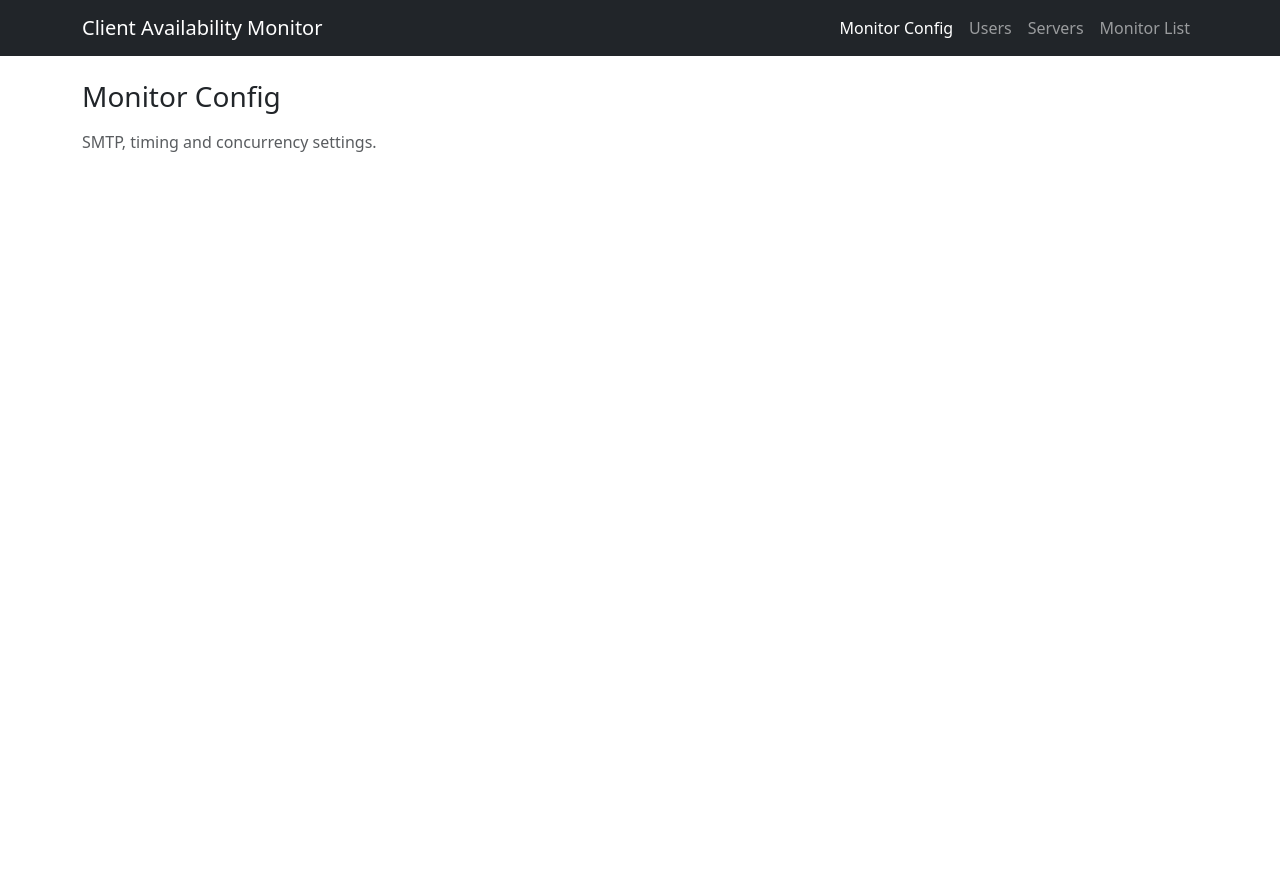
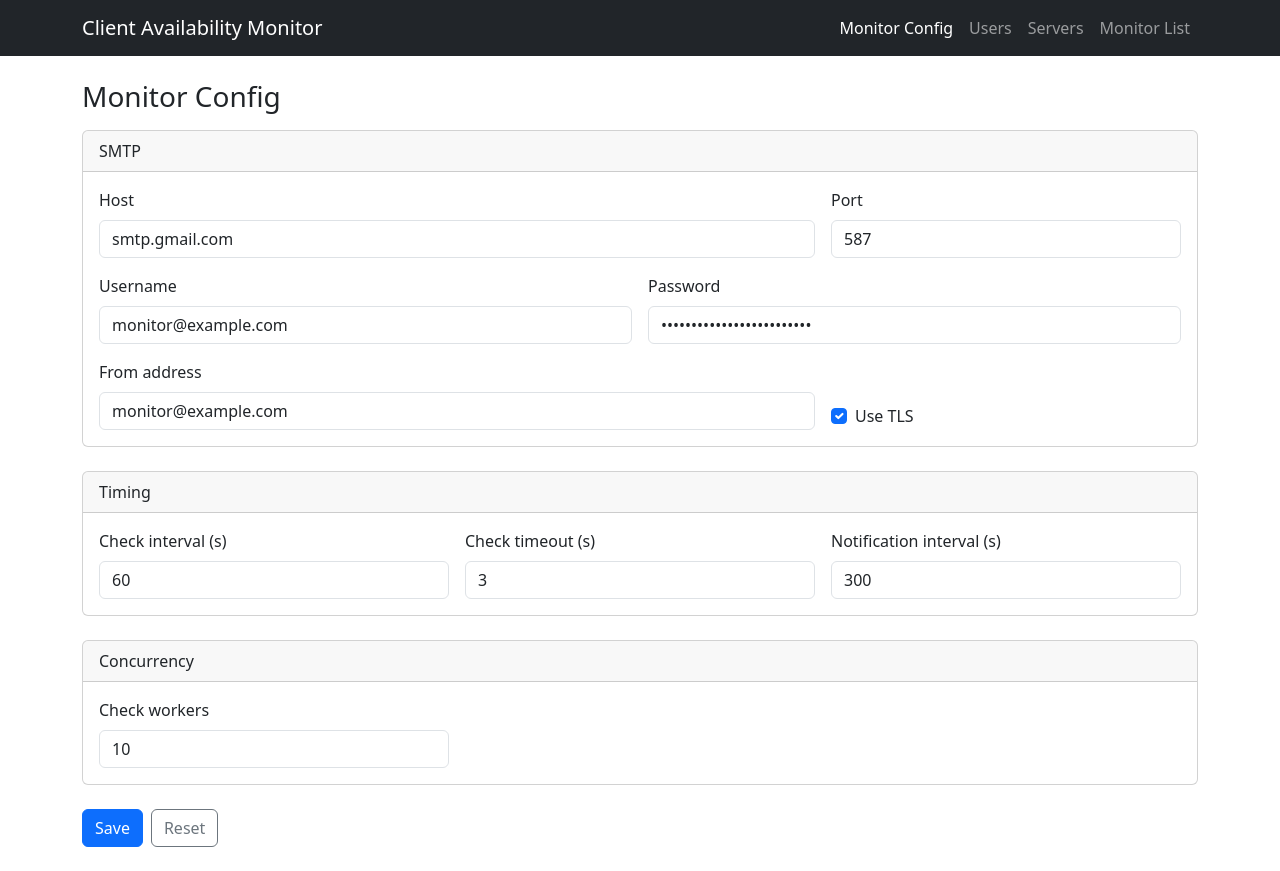
Before and after one commit to davidsantana06/client-availability-monitor, an Angular app: page /monitor-config in a window 1280 px wide. Before the commit the page ends 800 px from the top, so only its background shows below. Built offline with nearby package versions, Linux system fonts and the light colour scheme.

Commit message:
feat: add monitor list component

```diff
--- a/src/app/components/monitor-config/monitor-config.component.html
+++ b/src/app/components/monitor-config/monitor-config.component.html
@@ -1,2 +1,147 @@
 <h1 class="h3 mb-3">Monitor Config</h1>
-<p class="text-muted">SMTP, timing and concurrency settings.</p>
+
+<div *ngIf="saved" class="alert alert-success" role="alert">Configuration saved.</div>
+<div *ngIf="failed" class="alert alert-danger" role="alert">
+  Please fix the highlighted fields before saving.
+</div>
+
+<form [formGroup]="form" (ngSubmit)="save()" novalidate>
+  <div class="card mb-4" formGroupName="smtp">
+    <div class="card-header">SMTP</div>
+    <div class="card-body">
+      <div class="row g-3">
+        <div class="col-md-8">
+          <label class="form-label" for="smtp-host">Host</label>
+          <input
+            id="smtp-host"
+            type="text"
+            class="form-control"
+            formControlName="host"
+            [class.is-invalid]="invalid('smtp.host')"
+          />
+          <div class="invalid-feedback">Host is required.</div>
+        </div>
+        <div class="col-md-4">
+          <label class="form-label" for="smtp-port">Port</label>
+          <input
+            id="smtp-port"
+            type="number"
+            class="form-control"
+            formControlName="port"
+            [class.is-invalid]="invalid('smtp.port')"
+          />
+          <div class="invalid-feedback">Enter a valid port (1–65535).</div>
+        </div>
+        <div class="col-md-6">
+          <label class="form-label" for="smtp-username">Username</label>
+          <input
+            id="smtp-username"
+            type="text"
+            class="form-control"
+            formControlName="username"
+            [class.is-invalid]="invalid('smtp.username')"
+          />
+          <div class="invalid-feedback">Username is required.</div>
+        </div>
+        <div class="col-md-6">
+          <label class="form-label" for="smtp-password">Password</label>
+          <input
+            id="smtp-password"
+            type="password"
+            class="form-control"
+            formControlName="password"
+            [class.is-invalid]="invalid('smtp.password')"
+          />
+          <div class="invalid-feedback">Password is required.</div>
+        </div>
+        <div class="col-md-8">
+          <label class="form-label" for="smtp-from">From address</label>
+          <input
+            id="smtp-from"
+            type="email"
+            class="form-control"
+            formControlName="from_address"
+            [class.is-invalid]="invalid('smtp.from_address')"
+          />
+          <div class="invalid-feedback">Enter a valid e-mail address.</div>
+        </div>
+        <div class="col-md-4 d-flex align-items-end">
+          <div class="form-check">
+            <input
+              id="smtp-tls"
+              type="checkbox"
+              class="form-check-input"
+              formControlName="use_tls"
+            />
+            <label class="form-check-label" for="smtp-tls">Use TLS</label>
+          </div>
+        </div>
+      </div>
+    </div>
+  </div>
+
+  <div class="card mb-4" formGroupName="timing">
+    <div class="card-header">Timing</div>
+    <div class="card-body">
+      <div class="row g-3">
+        <div class="col-md-4">
+          <label class="form-label" for="t-interval">Check interval (s)</label>
+          <input
+            id="t-interval"
+            type="number"
+            class="form-control"
+            formControlName="check_interval_in_seconds"
+            [class.is-invalid]="invalid('timing.check_interval_in_seconds')"
+          />
+          <div class="invalid-feedback">Enter a positive integer.</div>
+        </div>
+        <div class="col-md-4">
+          <label class="form-label" for="t-timeout">Check timeout (s)</label>
+          <input
+            id="t-timeout"
+            type="number"
+            class="form-control"
+            formControlName="check_timeout_in_seconds"
+            [class.is-invalid]="invalid('timing.check_timeout_in_seconds')"
+          />
+          <div class="invalid-feedback">Enter a positive integer.</div>
+        </div>
+        <div class="col-md-4">
+          <label class="form-label" for="t-notif">Notification interval (s)</label>
+          <input
+            id="t-notif"
+            type="number"
+            class="form-control"
+            formControlName="notification_interval_in_seconds"
+            [class.is-invalid]="invalid('timing.notification_interval_in_seconds')"
+          />
+          <div class="invalid-feedback">Enter a positive integer.</div>
+        </div>
+      </div>
+    </div>
+  </div>
+
+  <div class="card mb-4" formGroupName="concurrency">
+    <div class="card-header">Concurrency</div>
+    <div class="card-body">
+      <div class="row g-3">
+        <div class="col-md-4">
+          <label class="form-label" for="c-workers">Check workers</label>
+          <input
+            id="c-workers"
+            type="number"
+            class="form-control"
+            formControlName="check_workers"
+            [class.is-invalid]="invalid('concurrency.check_workers')"
+          />
+          <div class="invalid-feedback">Enter a positive integer.</div>
+        </div>
+      </div>
+    </div>
+  </div>
+
+  <div class="d-flex gap-2">
+    <button type="submit" class="btn btn-primary">Save</button>
+    <button type="button" class="btn btn-outline-secondary" (click)="reset()">Reset</button>
+  </div>
+</form>
--- a/src/app/components/monitor-config/monitor-config.component.ts
+++ b/src/app/components/monitor-config/monitor-config.component.ts
@@ -1,10 +1,91 @@
-import { Component } from '@angular/core';
+import { Component, DestroyRef, OnInit, inject } from '@angular/core';
+import { FormBuilder, FormGroup, Validators } from '@angular/forms';
+import { takeUntilDestroyed } from '@angular/core/rxjs-interop';
+
+import { StorageService } from '../../services/storage.service';
+import { email, integer, port } from '../../validators/app-validators';
 
 @Component({
   selector: 'app-monitor-config',
   templateUrl: './monitor-config.component.html',
-  styleUrl: './monitor-config.component.css'
+  styleUrl: './monitor-config.component.css',
 })
-export class MonitorConfigComponent {
+export class MonitorConfigComponent implements OnInit {
+  private readonly fb = inject(FormBuilder);
+  private readonly storage = inject(StorageService);
+  private readonly destroyRef = inject(DestroyRef);
 
+  form!: FormGroup;
+  saved = false;
+  failed = false;
+
+  ngOnInit(): void {
+    const config = this.storage.monitorConfig;
+
+    this.form = this.fb.group({
+      smtp: this.fb.group({
+        host: [config.smtp.host, Validators.required],
+        port: [config.smtp.port, [Validators.required, port]],
+        username: [config.smtp.username, Validators.required],
+        password: [config.smtp.password, Validators.required],
+        use_tls: [config.smtp.use_tls],
+        from_address: [config.smtp.from_address, [Validators.required, email]],
+      }),
+      timing: this.fb.group({
+        check_interval_in_seconds: [
+          config.timing.check_interval_in_seconds,
+          [Validators.required, Validators.min(1), integer],
+        ],
+        check_timeout_in_seconds: [
+          config.timing.check_timeout_in_seconds,
+          [Validators.required, Validators.min(1), integer],
+        ],
+        notification_interval_in_seconds: [
+          config.timing.notification_interval_in_seconds,
+          [Validators.required, Validators.min(1), integer],
+        ],
+      }),
+      concurrency: this.fb.group({
+        check_workers: [
+          config.concurrency.check_workers,
+          [Validators.required, Validators.min(1), integer],
+        ],
+      }),
+    });
+
+    this.form.valueChanges.pipe(takeUntilDestroyed(this.destroyRef)).subscribe(() => {
+      this.saved = false;
+      this.failed = false;
+    });
+  }
+
+  invalid(path: string): boolean {
+    const control = this.form.get(path);
+    return !!control && control.invalid && control.touched;
+  }
+
+  save(): void {
+    if (this.form.invalid) {
+      this.form.markAllAsTouched();
+      this.saved = false;
+      this.failed = true;
+      return;
+    }
+
+    const raw = this.form.getRawValue();
+    this.storage.setMonitorConfig({
+      smtp: raw.smtp,
+      timing: raw.timing,
+      concurrency: raw.concurrency,
+      paths: this.storage.monitorConfig.paths,
+    });
+    this.saved = true;
+    this.failed = false;
+  }
+
+  reset(): void {
+    this.form.reset(this.storage.monitorConfig);
+    this.saved = false;
+    this.failed = false;
+  }
 }
--- a/src/app/components/monitor-list/monitor-list.component.ts
+++ b/src/app/components/monitor-list/monitor-list.component.ts
@@ -3,8 +3,6 @@ import { Component } from '@angular/core';
 @Component({
   selector: 'app-monitor-list',
   templateUrl: './monitor-list.component.html',
-  styleUrl: './monitor-list.component.css'
+  styleUrl: './monitor-list.component.css',
 })
-export class MonitorListComponent {
-
-}
+export class MonitorListComponent {}
```
